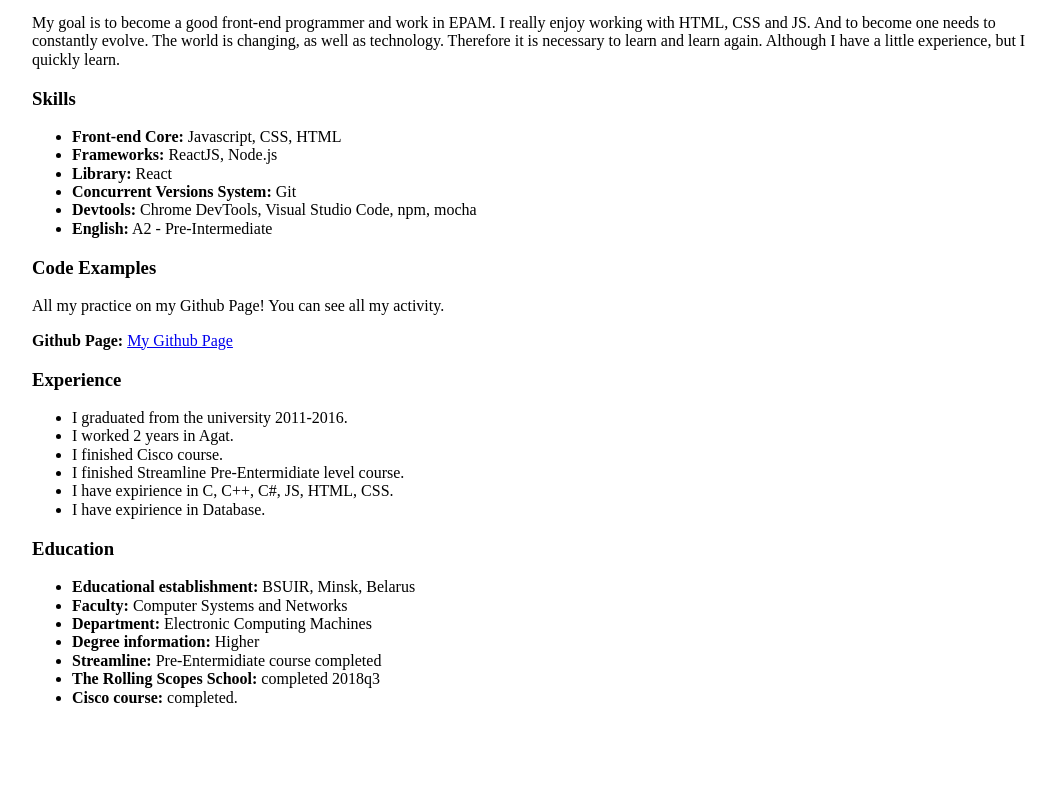
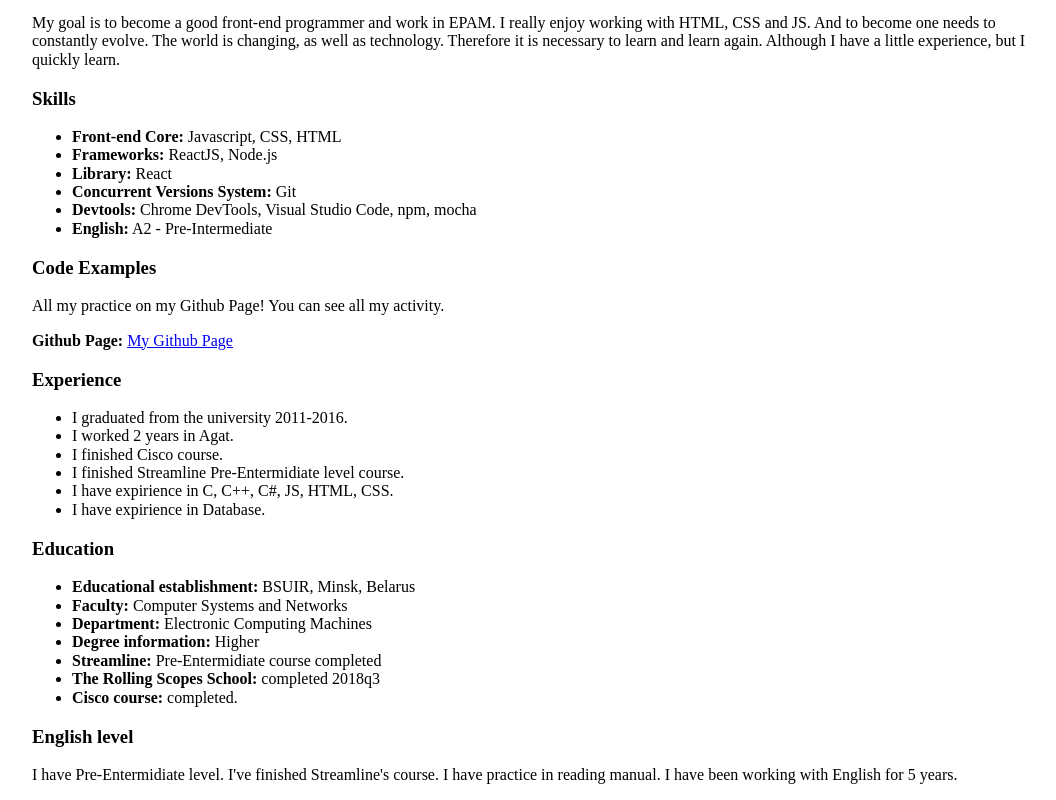
Before and after one commit to SystemGhost/rsschool-2019Q1-cv, a plain HTML site: page index.html in a window 1280 px wide. Shown: the part 649-1449 px from the top of the page, without its empty margins (96-1152 px from the left). Before the commit the page ends 1372 px from the top, so only its background shows below. Drawn offline with Linux system fonts and the light colour scheme.

Commit message:
feat: add english section

```diff
--- a/index.html
+++ b/index.html
@@ -106,7 +106,11 @@
             <li><b> The Rolling Scopes School:</b> completed 2018q3</li>
             <li><b> Cisco course:</b> completed.</li>
           </ul>
-    </section>
+      </section>
+      <section id="english">
+        <h3>English level</h3>
+        <p>I have Pre-Entermidiate level. I've finished Streamline's course. I have practice in reading manual. I have been working with English for 5 years. </p>
+      </section>
     </main>
   </body>
 </html>
```
